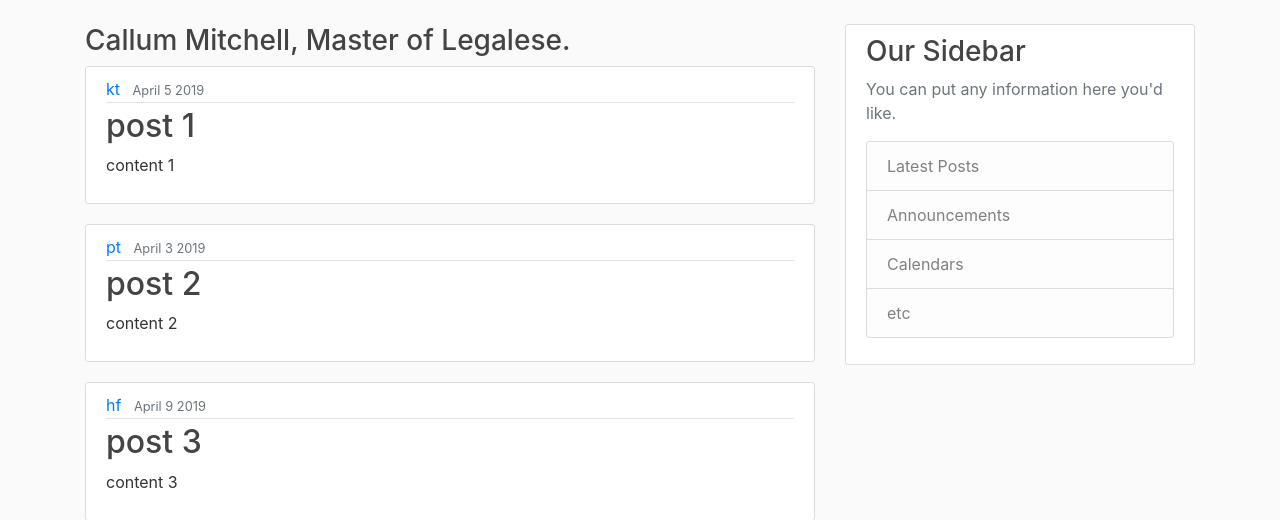
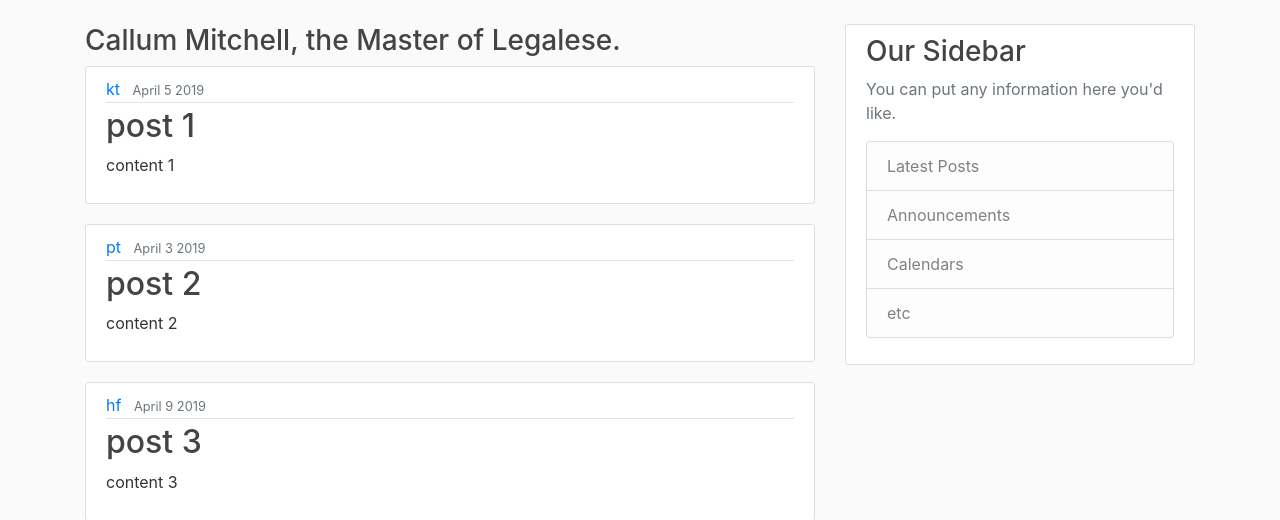
Before and after one commit to kushthaker/doxa, a Flask app: page / in a window 1280 px wide. Shown: the part 56-576 px from the top of the page. Run offline with Flask 2, Linux system fonts and the light colour scheme; some libraries are stand-ins or nearby versions.

Commit message:
new branch kush-dev

```diff
--- a/templates/home.html
+++ b/templates/home.html
@@ -1,6 +1,6 @@
 {% extends "layout.html" %}
 {% block content %}
-<h3>Callum Mitchell, Master of Legalese.</h3>
+<h3>Callum Mitchell, the Master of Legalese.</h3>
 {% for post in posts %}
 <article class="media content-section">
 	<div class="media-body">
```
